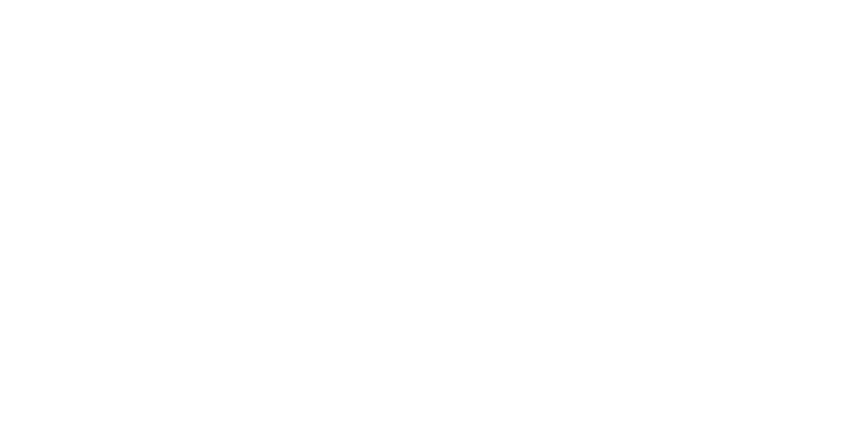
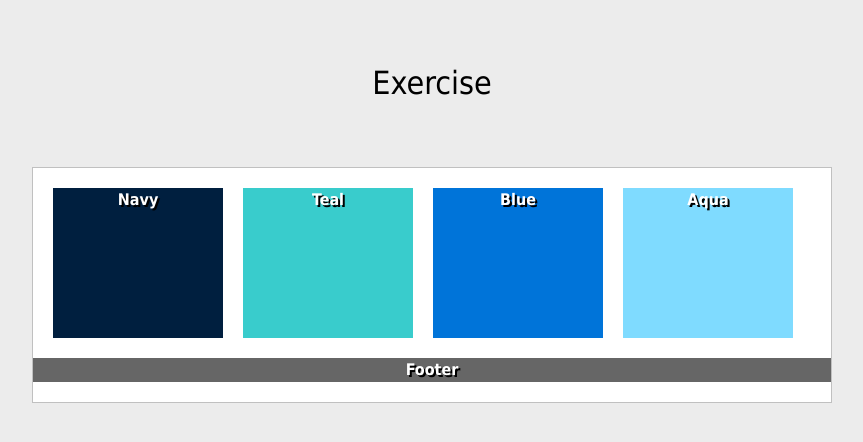
Before and after one commit to Karaa32/web-tech, a plain HTML site: page positioning-lab/float-2.html in a window 1280 px wide. Shown: the whole page, without its empty margins (208-1071 px from the left). Drawn offline with Linux system fonts and the light colour scheme.

Commit message:
positioning-lab

```diff
--- a/css-demo/assets/css/style.css
+++ b/css-demo/assets/css/style.css
@@ -31,7 +31,7 @@ img{
 
 
 body {
-    background-color: rgb(230, 37, 37);
+    background-color: rgb(250, 180, 212);
     font-family: "Alan Sans", sans-serif;
 margin:0;
 }
--- a/positioning-lab/float-2.html
+++ b/positioning-lab/float-2.html
@@ -0,0 +1,95 @@
+<!DOCTYPE html>
+<html lang="en">
+
+<head>
+  <meta charset="UTF-8">
+  <meta http-equiv="X-UA-Compatible" content="IE=edge">
+  <meta name="viewport" content="width=device-width, initial-scale=1.0">
+  <title>Positioning Lab</title>
+  <style type="text/css">
+    /* ---------------Box Sizing----------------- */
+    html {
+      box-sizing: border-box;
+    }
+    *,
+    *:before,
+    *:after {
+      box-sizing: inherit;
+    }
+    body {
+      background-color: #ECECEC;
+      font-weight: bold;
+      font-family: Tahoma, Geneva, sans-serif;
+      color: #FFF;
+      text-align: center;
+      line-height: 24px;
+    }
+    #wrapper {
+      background-color: #FFF;
+      border: 1px solid #c0c0c0;
+      width: 800px;
+      margin-right: auto;
+      margin-left: auto;
+      text-shadow: 2px 2px #000;
+    }
+    #navy {
+      background-color: #001f3f;
+      width: 170px;
+      height: 150px;
+      float:left;
+      margin-top: 20px;
+      margin-bottom: 20px;
+      margin-left: 20px;
+    }
+    #teal {
+      background-color: #39CCCC;
+     width: 170px;
+      height: 150px;
+      float:left;
+      margin-top: 20px;
+      margin-bottom: 20px;
+      margin-left: 20px;
+
+    }
+    #blue {
+      background-color: #0074D9;
+      width: 170px;
+      height: 150px;
+      float:left;
+      margin-top: 20px;
+      margin-bottom: 20px;
+      margin-left: 20px;
+    }
+    #aqua {
+      background-color: #7FDBFF;
+      width: 170px;
+      height: 150px;
+      float:left;
+      margin-top: 20px;
+      margin-bottom: 20px;
+      margin-left: 20px;
+    }
+    #footer {
+      background-color: #666;
+      clear: both;
+      margin-bottom: 20px;
+    }
+    h1 {
+      color: #000;
+      font-weight: normal;
+      padding: 50px;
+    }
+  </style>
+</head>
+<body>
+  <h1>Exercise</h1>
+  <section id="wrapper">
+    <div id="navy">Navy</div>
+    <div id="teal">Teal</div>
+    <div id="blue">Blue</div>
+    <div id="aqua">Aqua</div>
+    <div id="footer">Footer</div>
+  </section>
+</body>
+
+</html>
```
Also changed, not shown: css-demo/index.html (+1 -1 lines), positioning-lab/float-1.html (+95 -0 lines).
